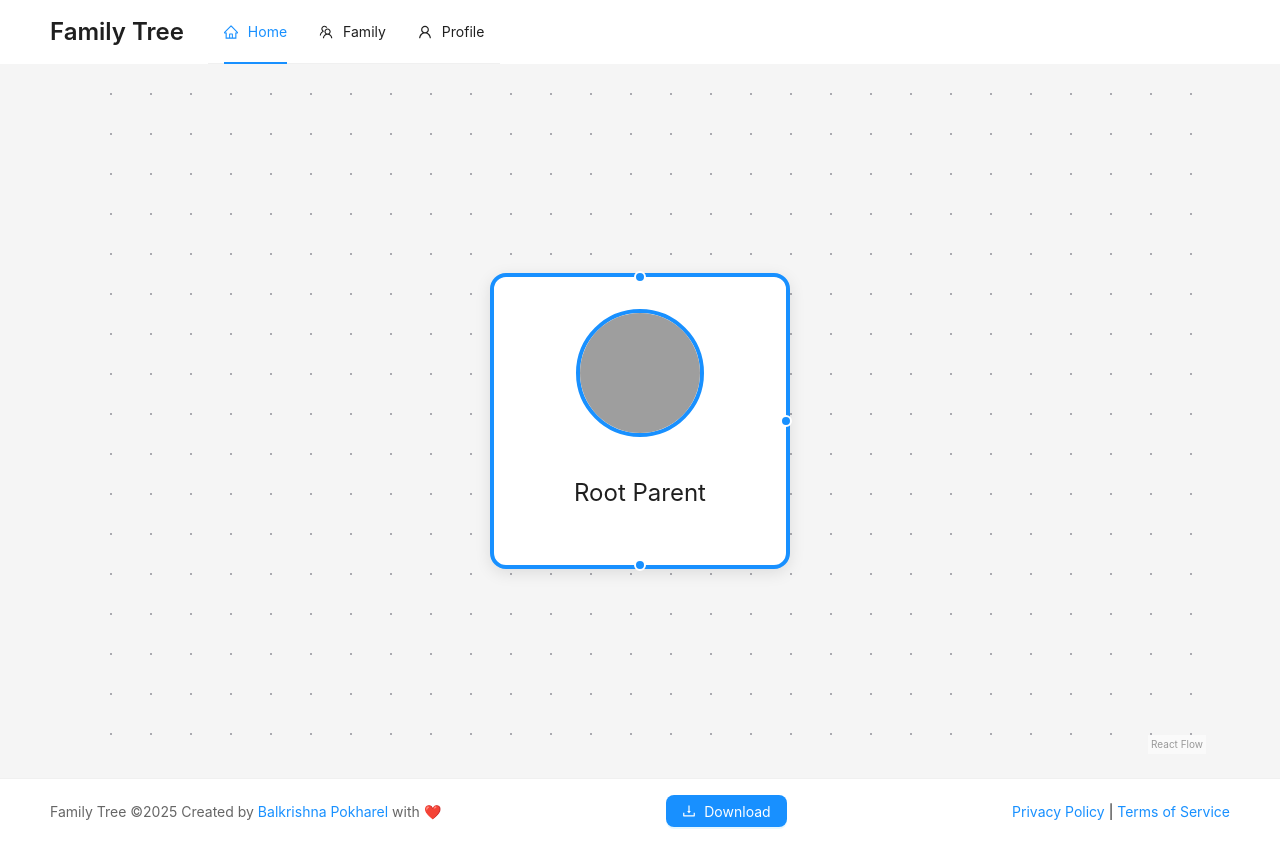
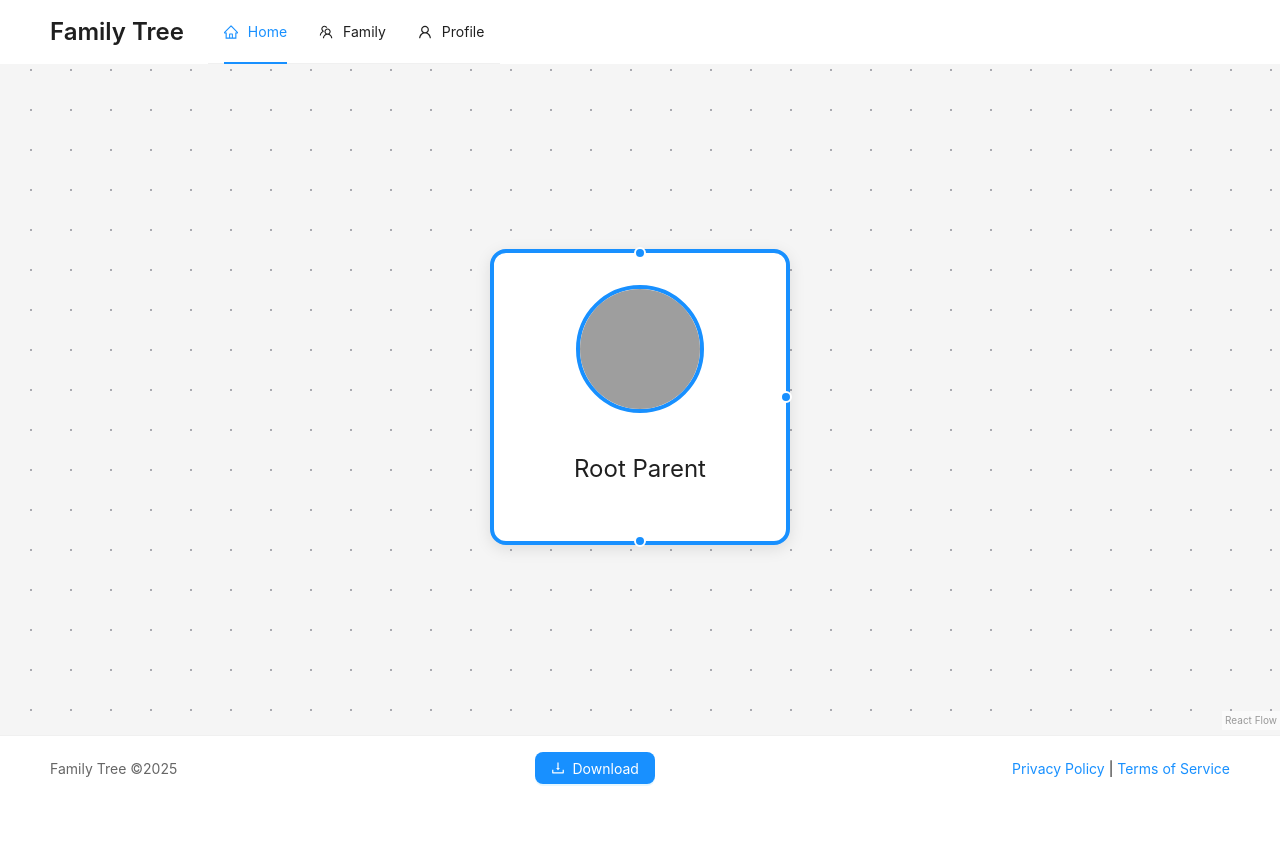
Before and after one commit to fooldevoloper/family-tree, a React (Vite) app: page / in a window 1280 px wide. After the commit the page ends 800 px from the top, so only its background shows below. Built offline with nearby package versions, Linux system fonts and the light colour scheme; grey boxes are pictures that could not be loaded.

Commit message:
fix:footer

```diff
--- a/src/App.tsx
+++ b/src/App.tsx
@@ -109,7 +109,15 @@ function FamilyTree() {
     >
       <Layout>
         <div
-          style={{ width: "100%", height: "calc(100vh - 64px - 70px)" }}
+          style={{
+            width: "100%",
+            height: "100%",
+            position: "absolute",
+            top: 0,
+            left: 0,
+            right: 0,
+            bottom: 0
+          }}
           id="family-tree-container"
         >
           <ReactFlow
--- a/src/components/Layout.tsx
+++ b/src/components/Layout.tsx
@@ -50,8 +50,16 @@ export function Layout({ children }: LayoutProps) {
           />
         </div>
       </Header>
-    <Content style={{ padding: "0 50px", marginTop: 64, flex: "1 0 auto" }}>
-      <div style={{ padding: "24px" }}>
+      <Content style={{
+        padding: "0 50px",
+        marginTop: 64,
+        marginBottom: 70,
+        flex: "1 0 auto",
+        minHeight: "calc(100vh - 64px - 70px)",
+        overflow: "hidden",
+        position: "relative"
+      }}>
+        <div style={{ padding: "24px", height: "100%" }}>
           {children}
         </div>
       </Content>
@@ -65,24 +73,27 @@ export function Layout({ children }: LayoutProps) {
           justifyContent: "space-between",
           alignItems: "center",
           flexShrink: 0,
+          position: "fixed",
+          bottom: 0,
+          width: "100%",
+          zIndex: 1
         }}
       >
         <Space direction="vertical" size="small">
           <div style={{ color: "#666" }}>
-    Family Tree ©{new Date().getFullYear()} Created by{" "}
+            Family Tree ©{new Date().getFullYear()}
+             {/* Created by{" "} */}
             <a
               href="https://github.com/fooldevoloper/"
               target="_blank"
               rel="noopener noreferrer"
               style={{ color: "#1890ff" }}
             >
-      Balkrishna Pokharel
+              {/* Balkrishna Pokharel */}
             </a>{" "}
-    with ❤️
+            {/* with ❤️ */}
           </div>
-
         </Space>
-
         <DownloadButton containerId="family-tree-container" />
         <div>
           <a href="/privacy" style={{ color: "#1890ff" }}>
```
Lines whose indentation alone changed are shown as unchanged.
